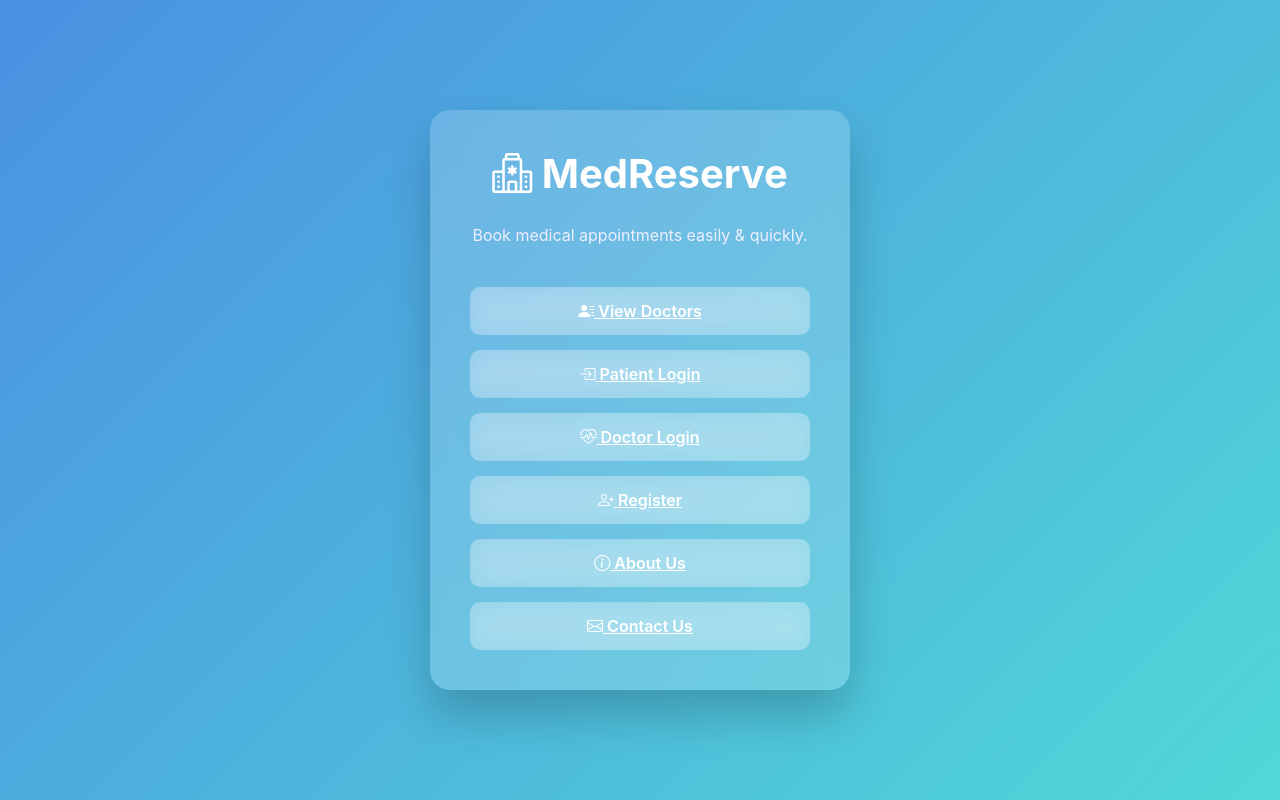
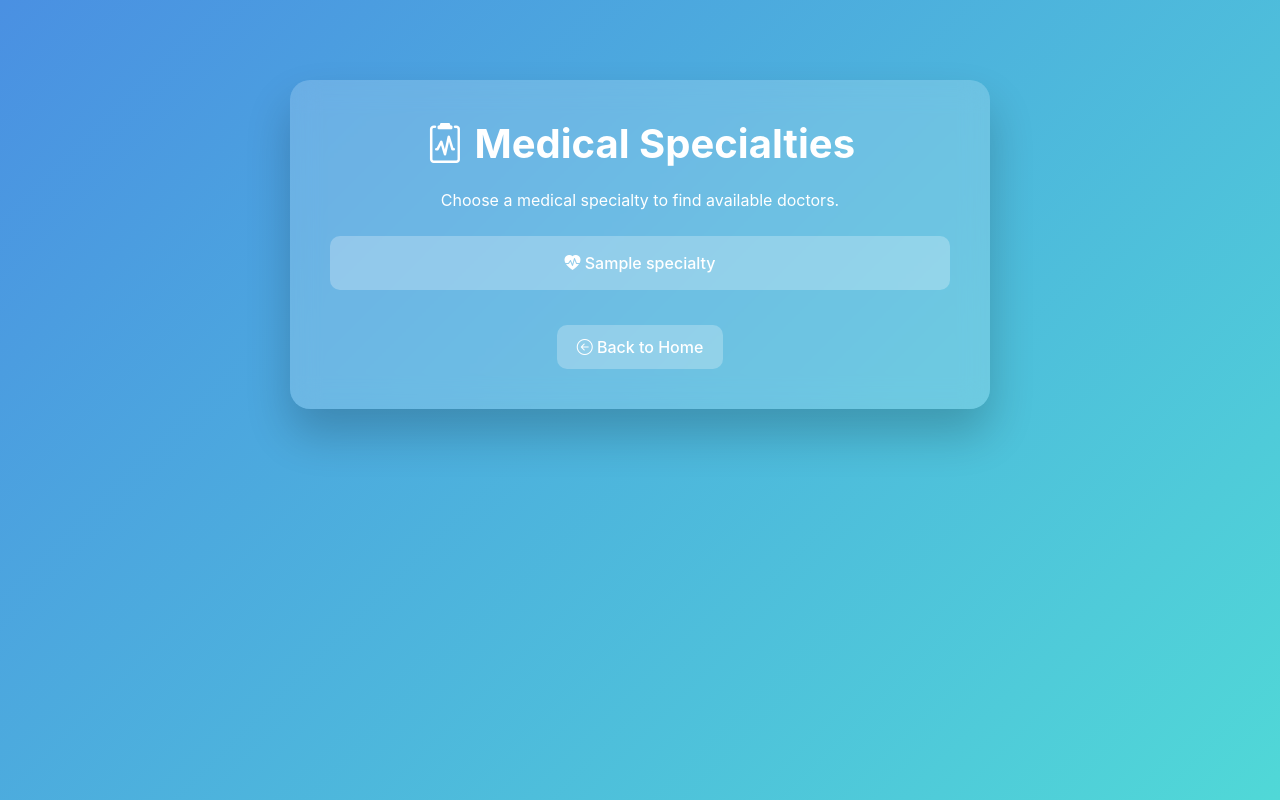
Before and after one commit to ramindesu/medical_reservation_center, a Django app: template Medical_Archive/templates/specialties.html in a window 1280 px wide. Run offline with Django 5.2, Linux system fonts and the light colour scheme; the template is opened without the code that fills it: values that come from a table or form of the project are taken from there, others are empty; tables that the repository leaves empty hold one stand-in row (values such as "Sample post").

Commit message:
UPDATE(HTML)

```diff
--- a/Medical_Archive/templates/specialties.html
+++ b/Medical_Archive/templates/specialties.html
@@ -2,7 +2,7 @@
 <html lang="en">
 <head>
     <meta charset="UTF-8">
-    <title>Medical Reservation System</title>
+    <title>Medical Specialties | MedReserve</title>
 
     <!-- Bootstrap -->
     <link href="https://cdn.jsdelivr.net/npm/bootstrap@5.3.3/dist/css/bootstrap.min.css" rel="stylesheet">
@@ -14,56 +14,65 @@
         body {
             margin: 0;
             padding: 0;
-            height: 100vh;
             background: linear-gradient(135deg, #4a90e2, #50d8d7);
+            min-height: 100vh;
+            font-family: 'Inter', sans-serif;
             display: flex;
             justify-content: center;
-            align-items: center;
-            font-family: 'Inter', sans-serif;
+            align-items: flex-start;
         }
 
-        .glass-card {
-            width: 420px;
+        .container {
+            margin-top: 80px;
+            width: 90%;
+            max-width: 700px;
+            background: rgba(255, 255, 255, 0.18);
+            border-radius: 20px;
             padding: 40px;
-            border-radius: 20px;
-            background: rgba(255, 255, 255, 0.18);
             backdrop-filter: blur(14px);
             box-shadow: 0px 25px 45px rgba(0,0,0,0.2);
+            color: white;
             text-align: center;
-            animation: fadeIn 0.5s ease-in-out;
-
-            display: flex;
-            flex-direction: column; /* چینش عمودی */
-            gap: 15px; /* فاصله بین دکمه‌ها */
+            animation: fadeIn 0.6s ease-in-out;
         }
 
         h1 {
             font-weight: 700;
-            color: white;
-            margin-bottom: 10px;
+            margin-bottom: 20px;
         }
 
-        p {
-            color: #eef;
-            margin-bottom: 25px;
+        a.specialty-card {
+            display: block;
+            background: rgba(255, 255, 255, 0.26);
+            padding: 15px;
+            border-radius: 10px;
+            margin: 10px 0;
+            transition: 0.25s ease-in-out;
+            color: #fff;
+            font-weight: 500;
+            text-decoration: none;
         }
 
-        .btn-glass {
-            width: 100%;
-            padding: 12px;
-            border-radius: 10px;
-            font-size: 16px;
-            font-weight: 600;
-            background: rgba(255, 255, 255, 0.26);
-            border: none;
-            backdrop-filter: blur(12px);
-            color: white;
-            transition: 0.2s;
+        a.specialty-card:hover {
+            background: rgba(255, 255, 255, 0.4);
+            transform: translateY(-3px);
         }
 
-        .btn-glass:hover {
+        a.back-btn {
+            display: inline-block;
+            margin-top: 25px;
+            color: #fff;
+            font-weight: 500;
+            text-decoration: none;
+            background: rgba(255, 255, 255, 0.25);
+            padding: 10px 20px;
+            border-radius: 10px;
+            transition: 0.3s;
+        }
+
+        a.back-btn:hover {
             background: rgba(255, 255, 255, 0.4);
-            transform: translateY(-3px);
+            transform: translateY(-2px);
         }
 
         @keyframes fadeIn {
@@ -73,18 +82,21 @@
     </style>
 </head>
 <body>
-    <div class="glass-card">
-        <h1><i class="bi bi-hospital"></i> MedReserve</h1>
-        <p>Book medical appointments easily & quickly.</p>
+    <div class="container">
+        <h1><i class="bi bi-clipboard2-pulse"></i> Medical Specialties</h1>
+        <p class="mb-4">Choose a medical specialty to find available doctors.</p>
 
-        <a href="#" class="btn-glass"><i class="bi bi-person-lines-fill"></i> View Doctors</a>
-        <a href="#" class="btn-glass"><i class="bi bi-box-arrow-in-right"></i> Patient Login</a>
-        <a href="#" class="btn-glass"><i class="bi bi-heart-pulse"></i> Doctor Login</a>
-        <a href="#" class="btn-glass"><i class="bi bi-person-plus"></i> Register</a>
+        {% if specialties %}
+            {% for specialty in specialties %}
+                <a href="{% url 'doctors_by_specialty' specialty.id %}" class="specialty-card">
+                    <i class="bi bi-heart-pulse-fill"></i> {{ specialty.title }}
+                </a>
+            {% endfor %}
+        {% else %}
+            <p>No specialties found.</p>
+        {% endif %}
 
-
-        <a href="about" class="btn-glass"><i class="bi bi-info-circle"></i> About Us</a>
-        <a href="contact-us" class="btn-glass"><i class="bi bi-envelope"></i> Contact Us</a>
+        <a href="/" class="back-btn"><i class="bi bi-arrow-left-circle"></i> Back to Home</a>
     </div>
 </body>
 </html>
```
